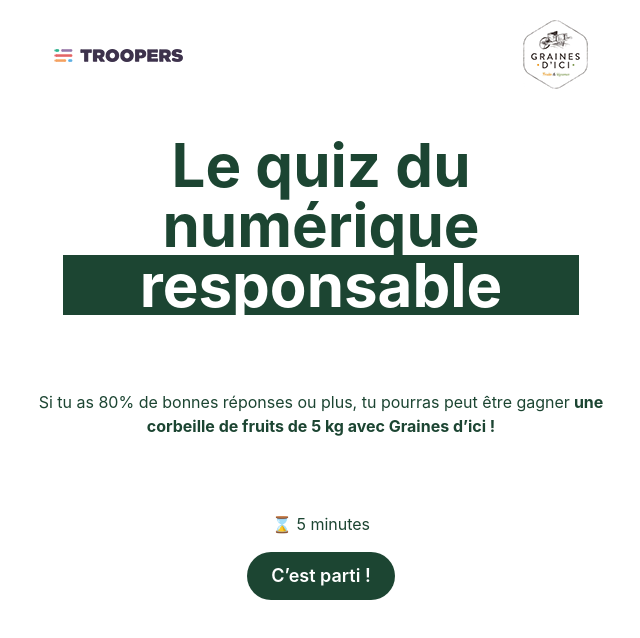
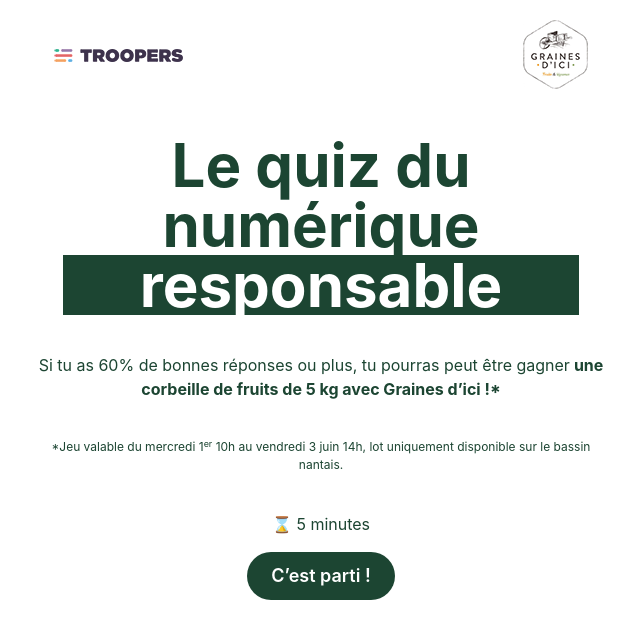
Before and after one commit to Troopers/quiz-numerique-responsable, a Next.js app: page / in a window 1280 px wide. Shown: the top 638 px of the page, without its empty margins (319-959 px from the left). Built offline with nearby package versions, Linux system fonts and the light colour scheme.

Commit message:
last fix in text :tada:

```diff
--- a/components/Result.tsx
+++ b/components/Result.tsx
@@ -17,14 +17,14 @@ export const Result: FC<ResultProps> = ({
   questionNumber = 10,
 }) => {
   const toast = useToast();
-  const validationScore: number = 80;
+  const validationScore: number = 60;
   const percentScore = (score / questionNumber) * 100;
   const isQuizzValidated = percentScore >= validationScore;
   const textsDisplayed = {
     header: isQuizzValidated ? "Bravo" : "Oups",
     details: isQuizzValidated
-      ? "Copie ton identifiant et rends-toi vendredi soir sur les réseaux sociaux de Troopers pour savoir si tu as gagné !"
-      : "Rends-toi sur le marché de l’impact pour obtenir les bonnes réponses et en savoir plus sur le numérique responsable.",
+      ? "Garde précieusement ton identifiant et rendez-vous à 16h vendredi sur les réseaux sociaux de Troopers pour savoir si tu as gagné !"
+      : "Rends-toi sur le Marché de l’impact (au village du Web2day2022)  pour obtenir les bonnes réponses et en savoir plus sur le numérique responsable !",
     shareMyResult: `#QuizNumeriqueResponsable #Web2Day2022
     Mon score : ${score}/${questionNumber}
     Toi aussi tente de gagner une corbeille de fruits avec Graines d'ici et Troopers !
--- a/pages/index.tsx
+++ b/pages/index.tsx
@@ -10,11 +10,16 @@ const Home: NextPage = () => {
       <Heading as="h1" size="3xl" textAlign="center">
         Le quiz du numérique <UnderlineWord>responsable</UnderlineWord>
       </Heading>
+
       <Text align="center">
-        Si tu as 80% de bonnes réponses ou plus, tu pourras peut être gagner
+        Si tu as 60% de bonnes réponses ou plus, tu pourras peut être gagner
         <Text as="strong" ml={1}>
-          une corbeille de fruits de 5 kg avec Graines d&rsquo;ici !
+          une corbeille de fruits de 5 kg avec Graines d&rsquo;ici !*
         </Text>
+      </Text>
+      <Text align="center" fontSize="xs">
+        *Jeu valable du mercredi 1<sup>er</sup> 10h au vendredi 3 juin 14h, lot
+        uniquement disponible sur le bassin nantais.
       </Text>
       <Box>
         <Text align="center" mb={4} aria-label="Durée : 5 minutes">
--- a/pages/results.tsx
+++ b/pages/results.tsx
@@ -1,6 +1,5 @@
 import { Container, Flex } from "@chakra-ui/react";
 import { NextPage } from "next";
-import Head from "next/head";
 import { useRouter } from "next/router";
 import { useEffect } from "react";
 import { QuizzHead } from "../components/Core/Head";
```
